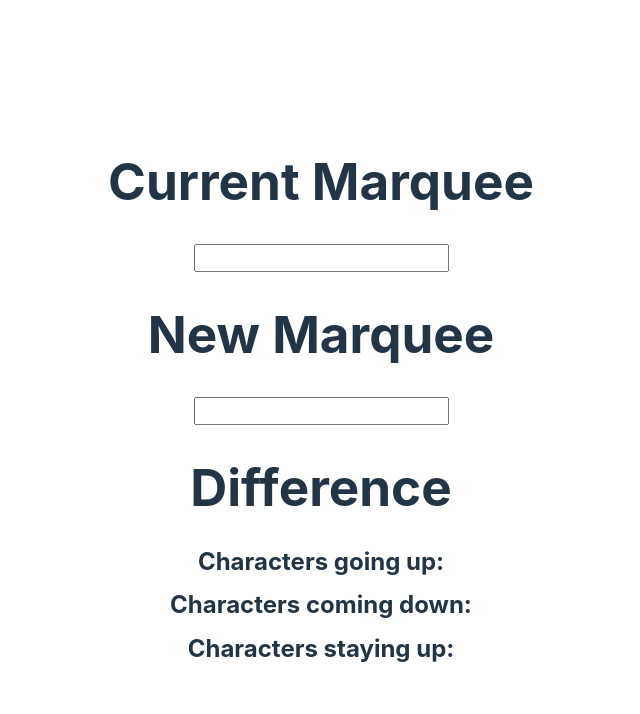
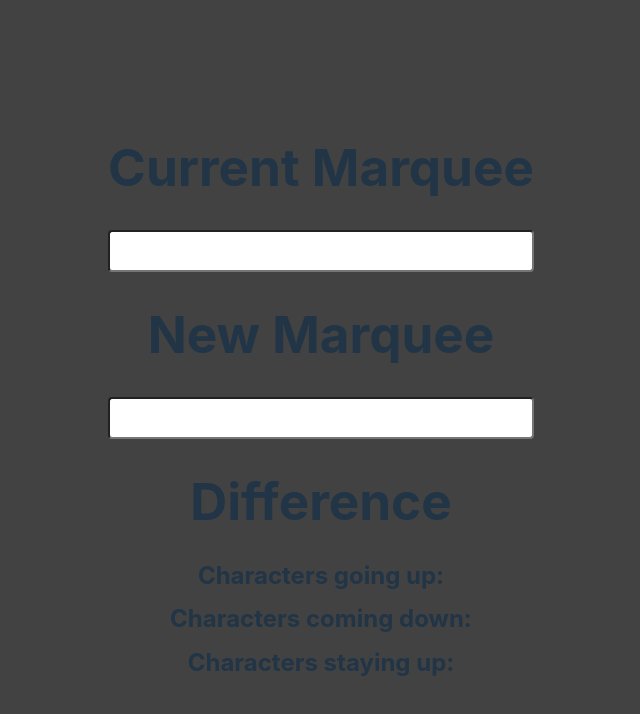
Before and after one commit to idelizer/marquee, a React (Vite) app: page / in a window 1280 px wide. Shown: the top 714 px of the page, without its empty margins (319-959 px from the left). Built offline with nearby package versions, Linux system fonts and the light colour scheme.

Commit message:
Widen text input boxes
Widen and center the text input boxes

```diff
--- a/src/App.css
+++ b/src/App.css
@@ -3,6 +3,29 @@
   margin: 0 auto;
   padding: 2rem;
   text-align: center;
+}
+
+body {
+  background-color: #424242;
+
+}
+
+input {
+  width: 100%;
+  padding: 8px 13px;
+  margin: 8px;
+  box-sizing: border-box;
+  border-radius: 4px;
+  display: block;
+  margin : 0 auto;
+}
+input:focus {
+  background-color: red;
+  outline-color: green;
+}
+
+h1 {
+  width: 100%;
 }
 
 .logo {
--- a/src/App.jsx
+++ b/src/App.jsx
@@ -44,9 +44,6 @@ function countDifference(text1, text2) {
   const charsGoingUp = {};       // dict of chars going up on marquee
   const charsComingDown = {};    // dict of chars coming off marquee
   const charsStayingUp = {};     // dict of chars staying on marquee
-
-  console.log(typeof text1);
-  console.log(text1);
 
   let dict1 = countChar(text1);
   let dict2 = countChar(text2);
@@ -113,7 +110,7 @@ function App() {
         value={text1}
         onChange={(e)=>setText1(e.target.value)}
       />
-      <AlphaDisplay counts={countChar(text1)} />
+      {/* <AlphaDisplay counts={countChar(text1)} /> */}
 
       <h1>New Marquee</h1>
       <input
@@ -121,7 +118,7 @@ function App() {
         value={text2}
         onChange={(e)=>setText2(e.target.value)}
       />
-      <AlphaDisplay counts={countChar(text2)} />
+      {/* <AlphaDisplay counts={countChar(text2)} /> */}
 
       <h1>Difference</h1>
       <CounterRender dict={countDifference(text1, text2)} />
```
